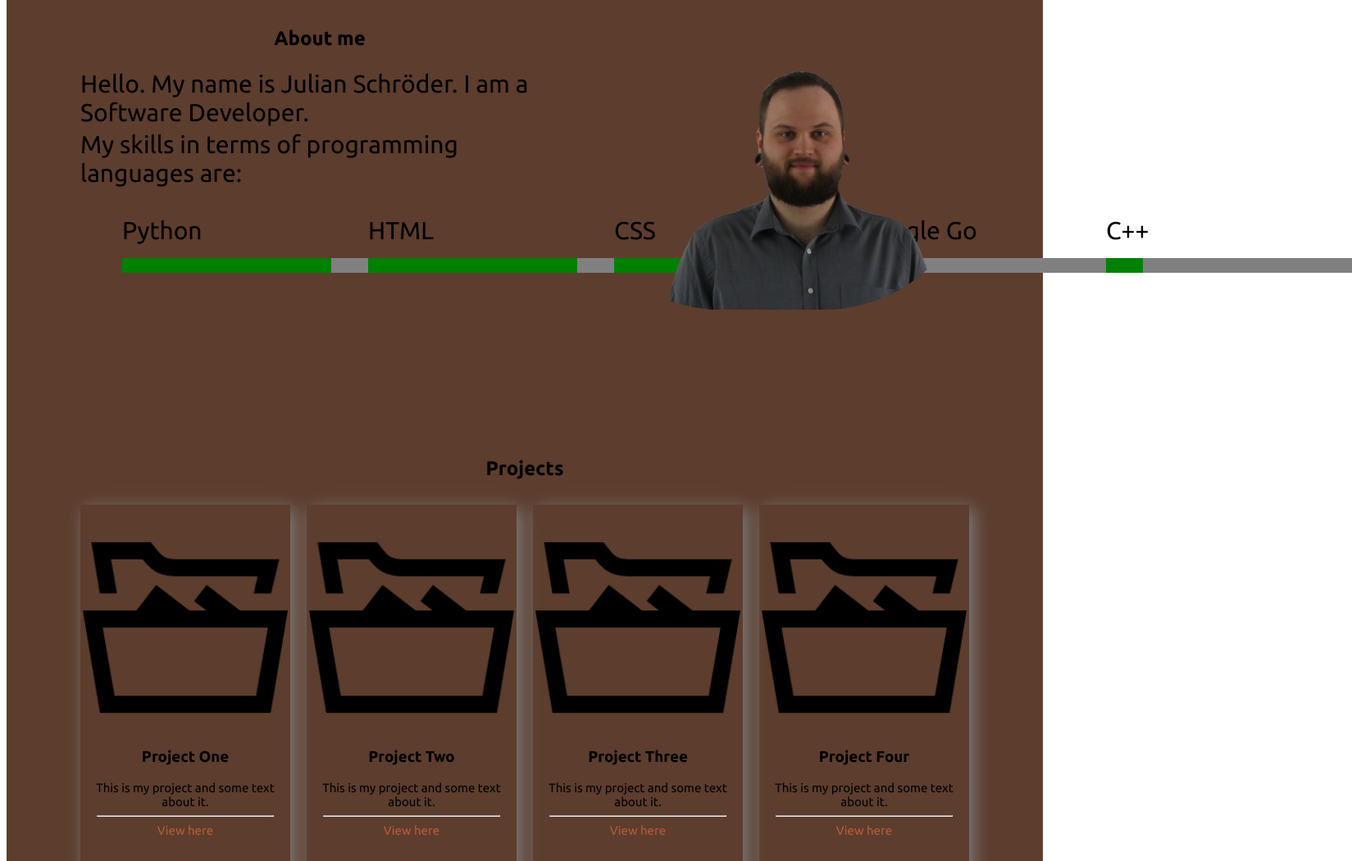
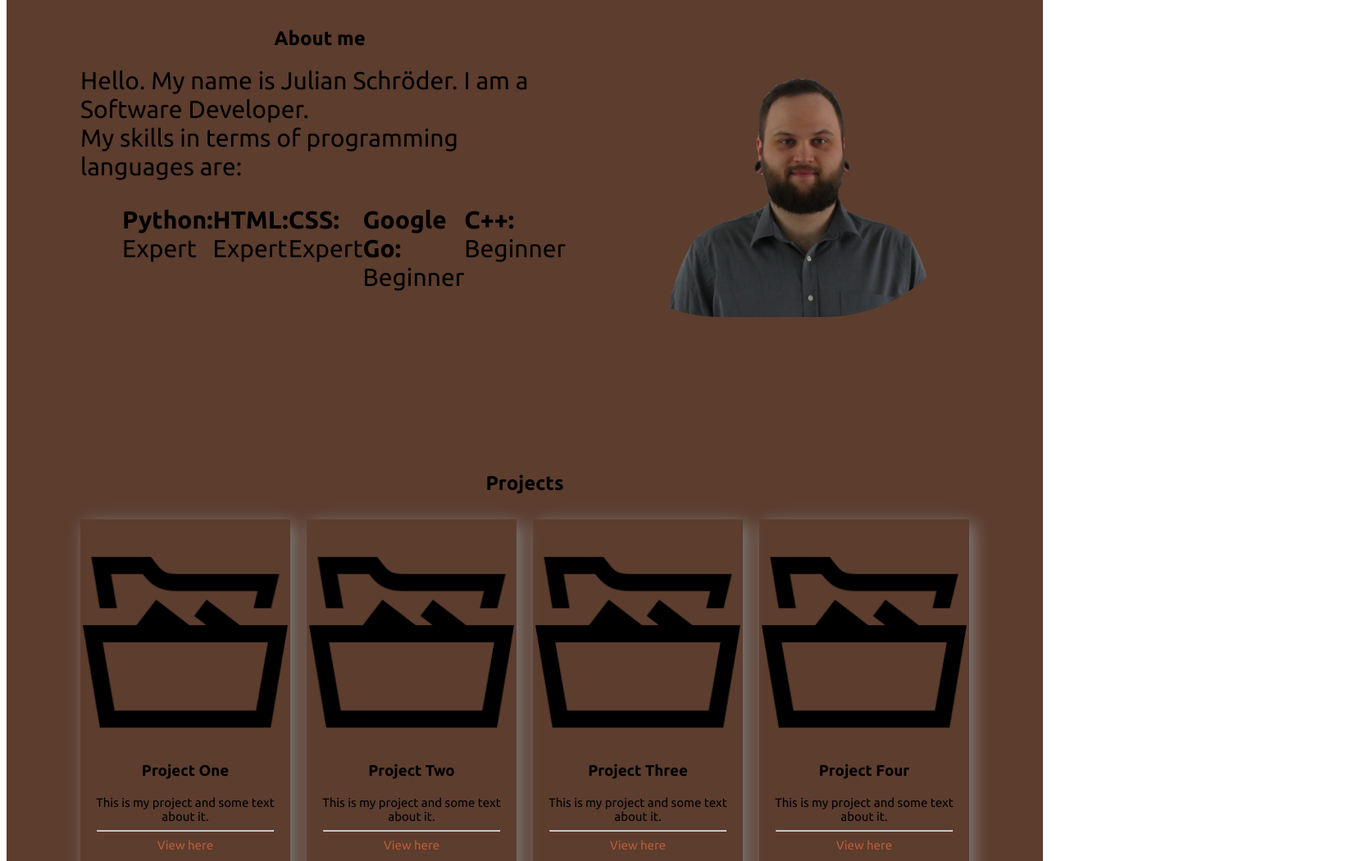
Before and after one commit to jschroe87/portfolio-site, a plain HTML site: page index.html in a window 1280 px wide. Shown: the part 885-1936 px from the top of the page at 82% size, 1649 px wide, since content can reach past the window. Drawn offline with Linux system fonts and the light colour scheme.

Commit message:
fixing
Skills fixed

```diff
--- a/index.html
+++ b/index.html
@@ -46,12 +46,13 @@
         <section class="sub-section" id="about-me">
             <div class="information">
                 <h2>About me</h2>
-                <p>Hello. My name is Julian Schröder. I am a Software Developer.<p>My skills in terms of programming languages are:</p> <ul>
-                    <li>Python <progress value="85" max="100"></progress></li>
-                    <li>HTML <progress value="85" max="100"></progress></li>
-                    <li>CSS <progress value="80" max="100"></progress></li>
-                    <li>Google Go <progress value="20" max="100"></progress></li>
-                    <li>C++ <progress value="15" max="100"></progress></li>
+                <p>Hello. My name is Julian Schröder. I am a Software Developer.<p>My skills in terms of programming languages are:</p>
+                 <ul>
+                    <li><strong>Python:</strong> Expert</li>
+                    <li><strong>HTML:</strong> Expert</li>
+                    <li><strong>CSS:</strong> Expert</li>
+                    <li><strong>Google Go:</strong> Beginner</li>
+                    <li><strong>C++:</strong> Beginner</li>
                 </ul></p>
             </div>
             <div class="headshot-container">
--- a/src/styles.css
+++ b/src/styles.css
@@ -47,14 +47,6 @@ p{
     margin: 0;
     font-weight: 300px;
     font-size: 30px;
-}
-
-
-progress{
-    background-color:#f3f3f3
-    border:0;
-    height:18px;
-    border-radius:9px;
 }
 
 .subtext{
```
